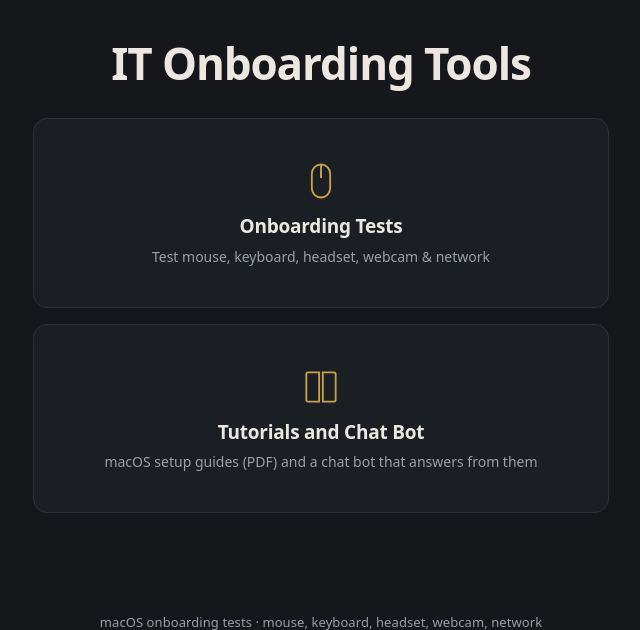
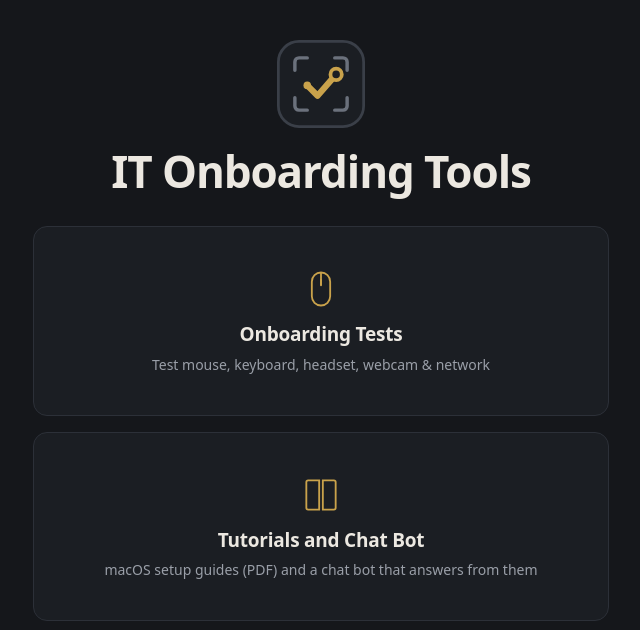
Before and after one commit to renzzog777/Onboarding_App, a Flask app: page / in a window 1280 px wide. Shown: the part 69-699 px from the top of the page, without its empty margins (319-959 px from the left). Run offline with Flask 3, Linux system fonts and the light colour scheme; some libraries are stand-ins or nearby versions.

Commit message:
Add app icon: Home page logo and browser tab favicon
Brass check-with-circuit-node mark on the charcoal tile. The Home page
uses the full logo (with viewfinder corner brackets); the tab favicon
is a simplified bolder version that stays legible at 16px. Also adds
apple-touch-icon, 192/512 PNGs and a web manifest.

Co-Authored-By: Claude Opus 5.5 <noreply@anthropic.com>

```diff
--- a/static/css/style.css
+++ b/static/css/style.css
@@ -322,6 +322,13 @@ button:disabled { opacity: 0.5; cursor: not-allowed; }
 
 /* ---------- Home ---------- */
 
+.home-logo {
+    display: block;
+    width: 5.5rem;
+    height: 5.5rem;
+    margin: var(--space-10) auto 0;
+}
+.home-logo + .home-title { margin-top: var(--space-5); }
 .home-title {
     text-align: center;
     font-size: clamp(2rem, 1.4rem + 2.4vw, 2.75rem);
--- a/templates/base.html
+++ b/templates/base.html
@@ -4,6 +4,11 @@
     <meta charset="UTF-8">
     <meta name="viewport" content="width=device-width, initial-scale=1.0">
     <title>{% block title %}Onboarding Tests{% endblock %} - IT Onboarding Tools</title>
+    <link rel="icon" href="{{ url_for('static', filename='favicon.ico') }}" sizes="48x48">
+    <link rel="icon" href="{{ url_for('static', filename='img/favicon.svg') }}" type="image/svg+xml">
+    <link rel="apple-touch-icon" href="{{ url_for('static', filename='img/apple-touch-icon.png') }}">
+    <link rel="manifest" href="{{ url_for('static', filename='site.webmanifest') }}">
+    <meta name="theme-color" content="#15171b">
     <link rel="stylesheet" href="{{ url_for('static', filename='css/style.css') }}">
 </head>
 <body>
--- a/templates/index.html
+++ b/templates/index.html
@@ -1,6 +1,7 @@
 {% extends "base.html" %}
 {% block title %}Home{% endblock %}
 {% block content %}
+<img class="home-logo" src="{{ url_for('static', filename='img/logo.svg') }}" alt="" width="88" height="88">
 <h1 class="home-title">IT Onboarding Tools</h1>
 
 <div class="home-menu">
```
Also changed, not shown: static/favicon.ico (added), static/img/apple-touch-icon.png (added), static/img/favicon.svg (added), static/img/icon-192.png (added), static/img/icon-512.png (added), static/img/logo.svg (added), static/site.webmanifest (added).
